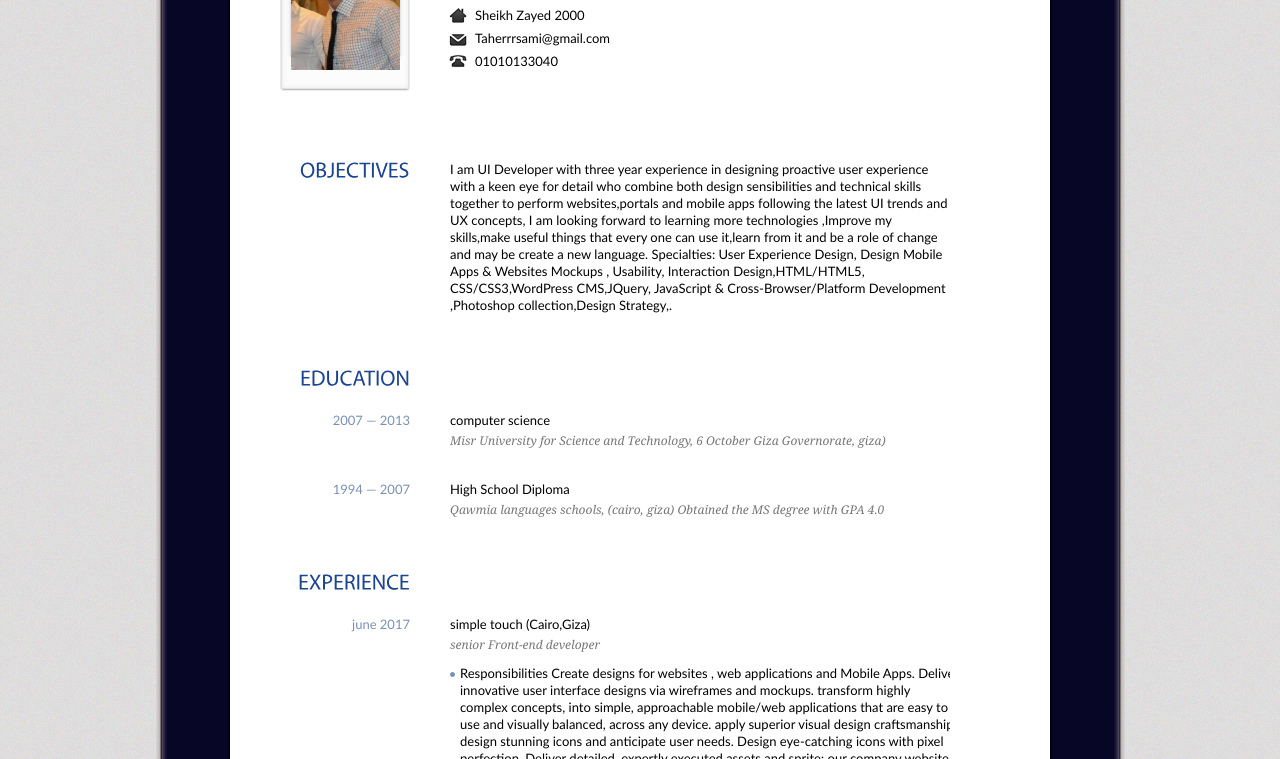
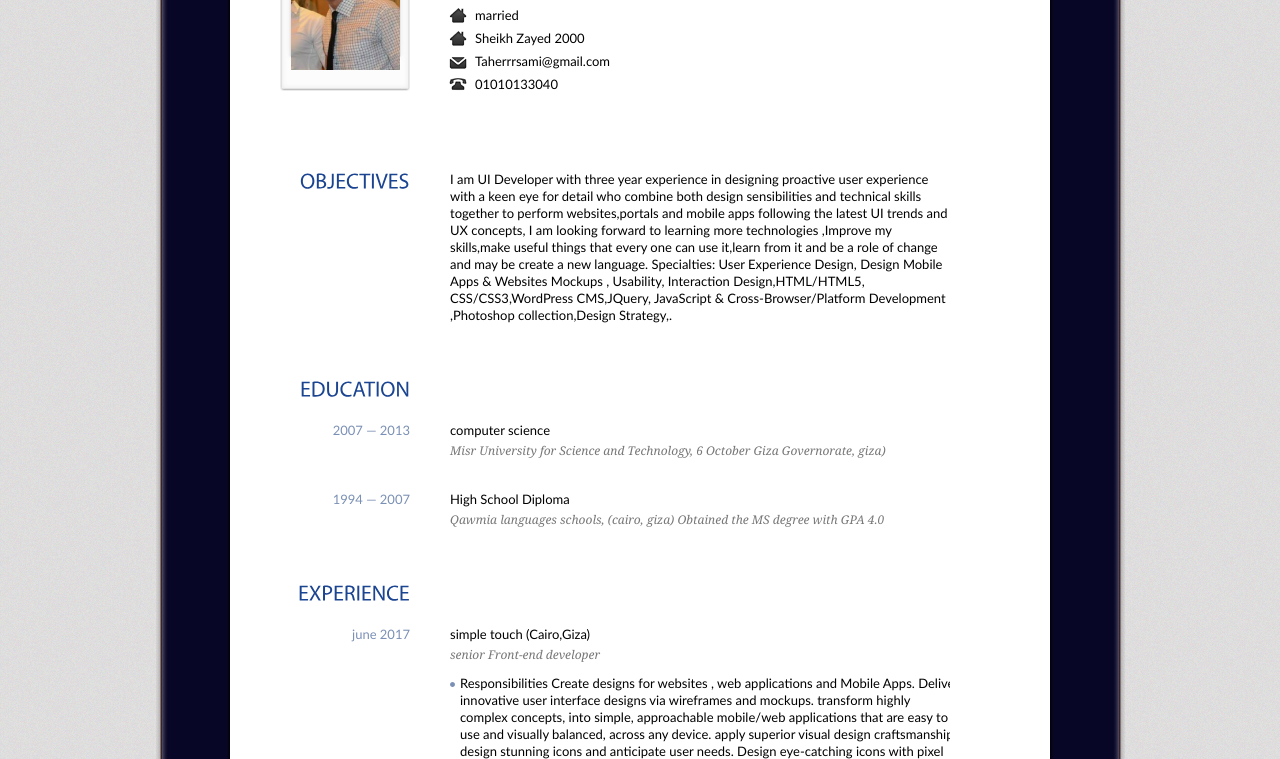
Before and after one commit to tahersami1212/resume, a plain HTML site: page index.html in a window 1280 px wide. Shown: the part 341-1100 px from the top of the page. Drawn offline with Linux system fonts and the light colour scheme.

Commit message:
Update index.html

```diff
--- a/index.html
+++ b/index.html
@@ -6,12 +6,7 @@
     <title>Resume</title>
     <link href="css/blue.css" rel="stylesheet" type="text/css" />
     <link href="css/print.css" media="print" rel="stylesheet" type="text/css" />
-    <!--[if IE 7]>
-<link href="css/ie7.css" rel="stylesheet" type="text/css" />
-<![endif]-->
-    <!--[if IE 6]>
-<link href="css/ie6.css" rel="stylesheet" type="text/css" />
-<![endif]-->
+
 </head>
 
 <body>
@@ -33,6 +28,7 @@
                                 <br />
                                 <span>Senior Front-end Developer</span></h1>
                             <ul>
+                                <li class="ad">married</li>
                                 <li class="ad">Sheikh Zayed 2000</li>
                                 <li class="mail">Taherrrsami@gmail.com</li>
                                 <li class="tel">01010133040</li>
```
